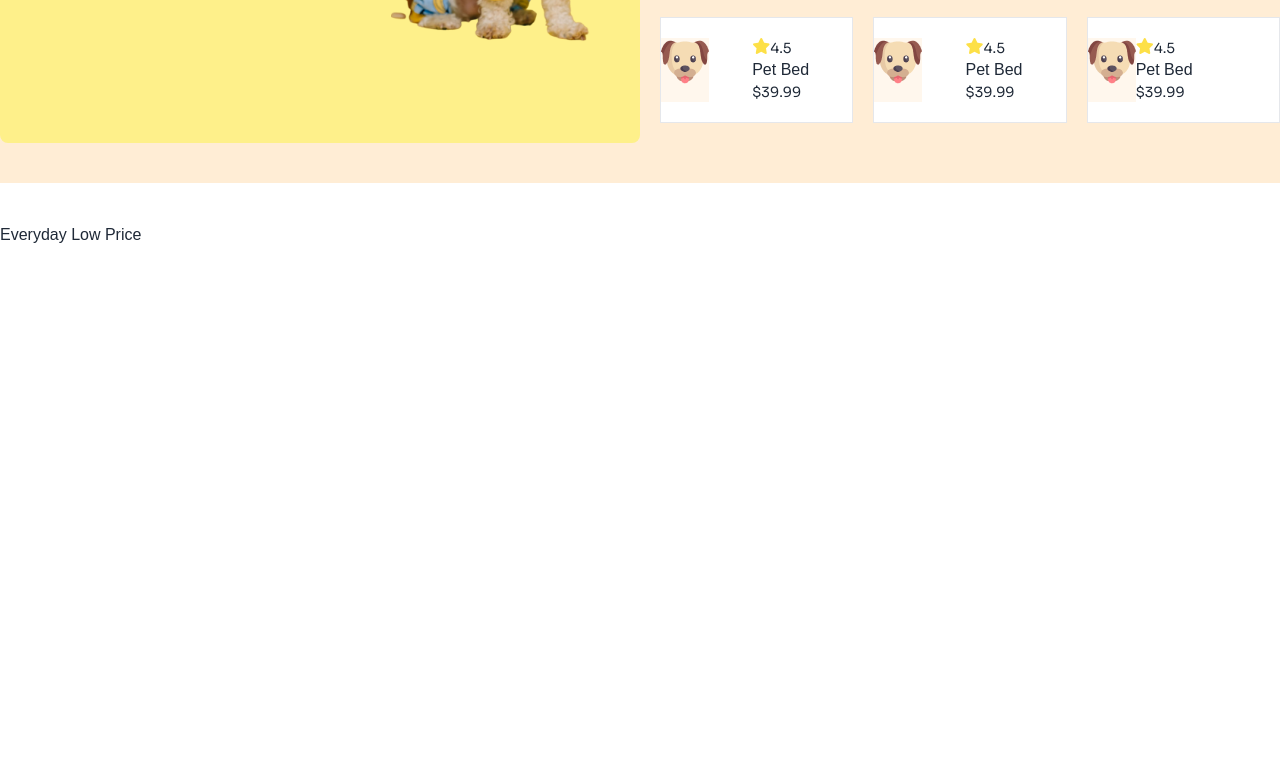
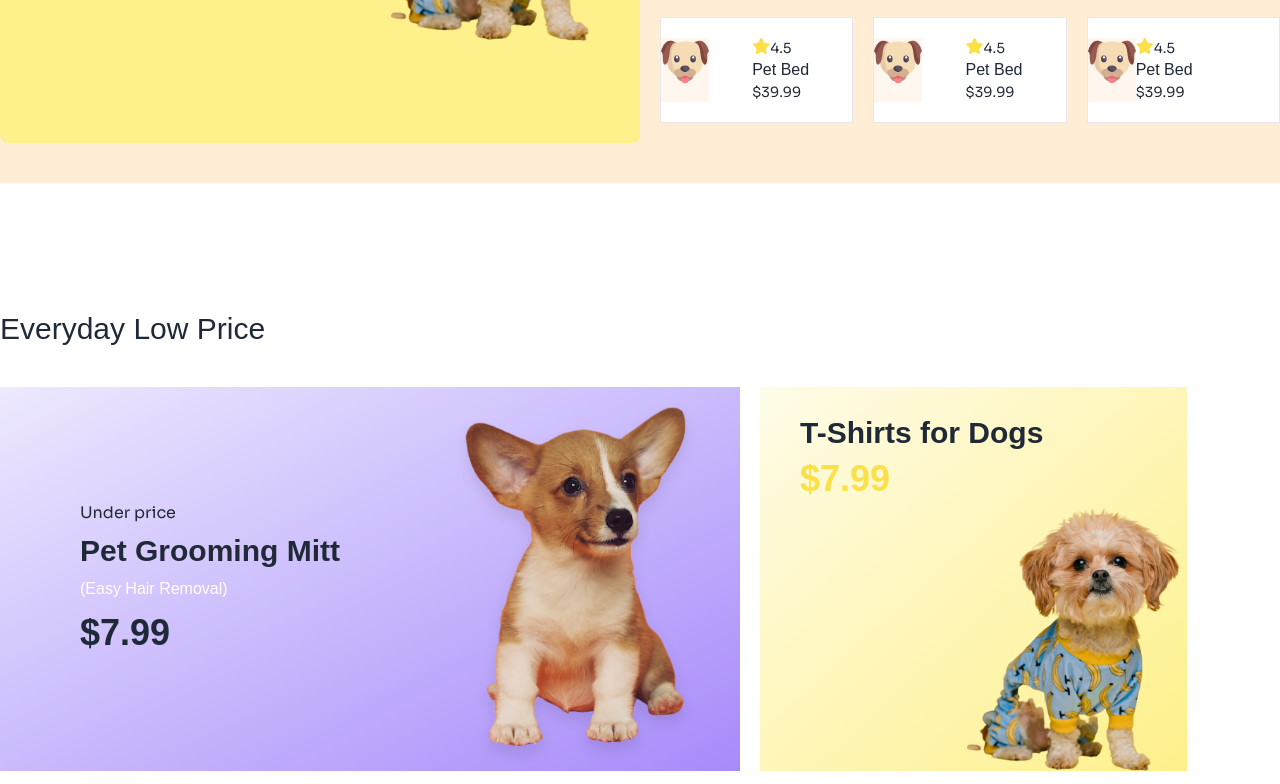
Before and after one commit to AlMahmud996/pet-shop, a plain HTML site: page index.html in a window 1280 px wide. Shown: the part 1347-2131 px from the top of the page. Before the commit the page ends 1594 px from the top, so only its background shows below. Drawn offline with nearby package versions, Linux system fonts and the light colour scheme; a web font is replaced by a local one.

Commit message:
Every Day Low price Section Done

```diff
--- a/index.html
+++ b/index.html
@@ -183,7 +183,8 @@
                             <img src="c1-assets/cute-pet-mid.png" alt="">
                         </div>
                     </div>
-                    <div class="grid grid-cols-2 grid-rows-4 lg:grid-cols-3 lg:grid-rows-3 ml-5 gap-5 pt-5 pb-5 rounded-lg">
+                    <div
+                        class="grid grid-cols-2 grid-rows-4 lg:grid-cols-3 lg:grid-rows-3 ml-5 gap-5 pt-5 pb-5 rounded-lg">
                         <div class="bg-white border py-5">
                             <div class="flex justify-center rounded-xl">
                                 <div class="items-center text-center bg-orange-50">
@@ -325,11 +326,33 @@
                 </div>
             </div>
         </section>
-        <section>
-            <h1 class="font-adlam">Everyday Low Price</h1>
+        <section class="md:container mx-auto mt-10">
+            <h1 class="font-adlam text-3xl mt-32 mb-10">Everyday Low Price</h1>
+            <div class="flex h-96 gap-5">
+                <div class="flex bg-gradient-to-tl from-violet-400 to-violet-100">
+                    <div class="mx-20 my-auto">
+                        <h4 class="pt-1">Under price</h4>
+                        <h2 class="py-2 font-bold text-3xl font-adlam">Pet Grooming Mitt</h2>
+                        <h4 class="text-white pb-1 font-adlam">(Easy Hair Removal)</h4>
+                        <h1 class= "py-2 font-bold text-4xl font-adlam">$7.99</h1>
+                    </div>
+                    <div>
+                        <img class="w-[320px] mb-28 mt-0" src="c1-assets/cute-dog-mid.png" alt="">
+                    </div>
+                </div>
+                <div class="bg-gradient-to-tl from-yellow-200 to-yellow-50 w-1/3 relative">
+                    <div class="mx-10 my-auto">
+                        <h2 class="pt-7 font-bold text-3xl font-adlam">T-Shirts for Dogs</h2>
+                        <h1 class= "py-2 flex font-bold text-4xl font-adlam text-yellow-300">$7.99</h1>
+                    </div>
+                    <div>
+                        <img class="w-[220px] mb-28 mt-0 absolute right-0" src="c1-assets/cute-pet-mid.png" alt="">
+                    </div>
+                </div>
+            </div>
         </section>
     </main>
-    <footer>
+    <footer">
 
     </footer>
 </body>
```
